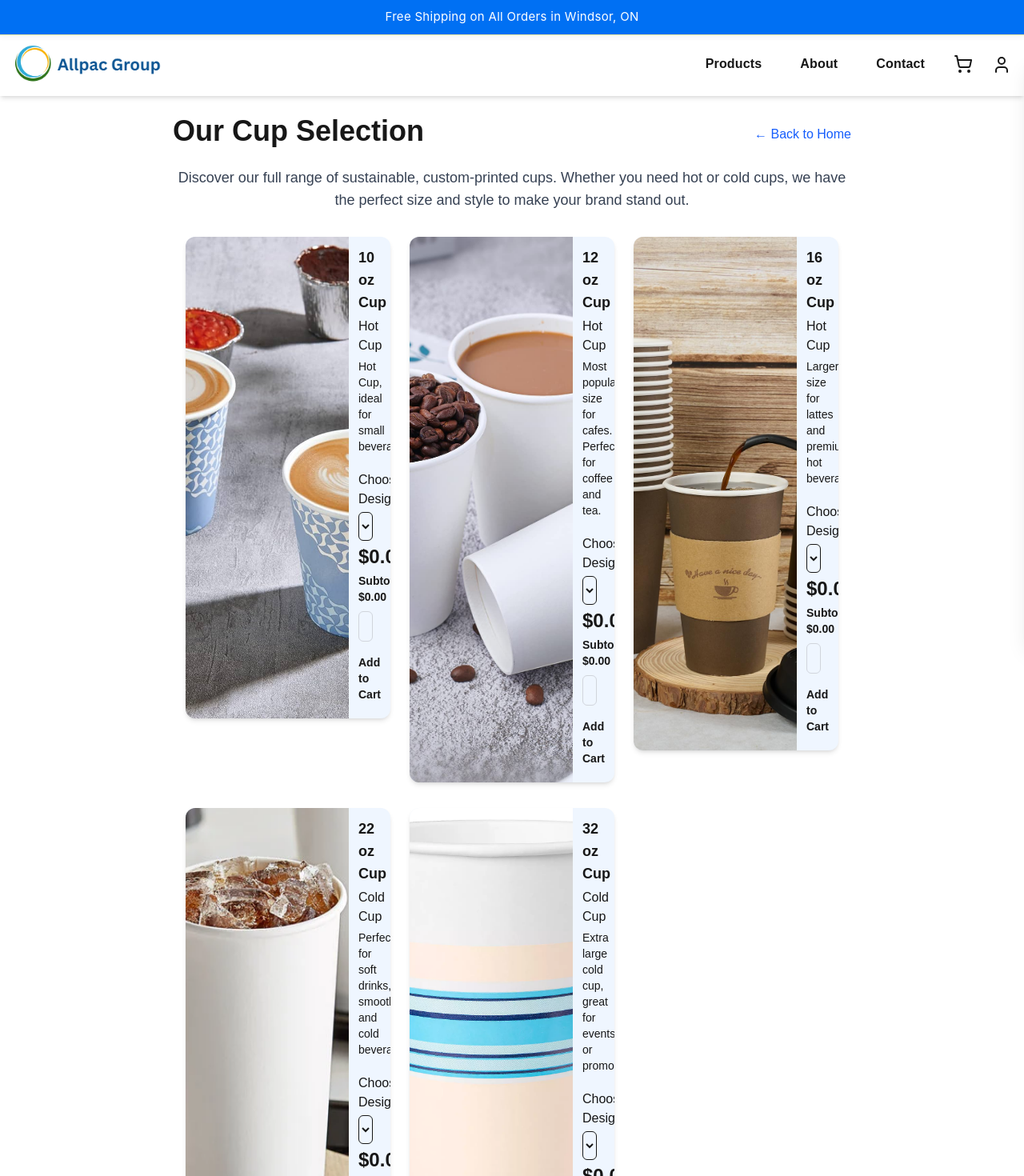
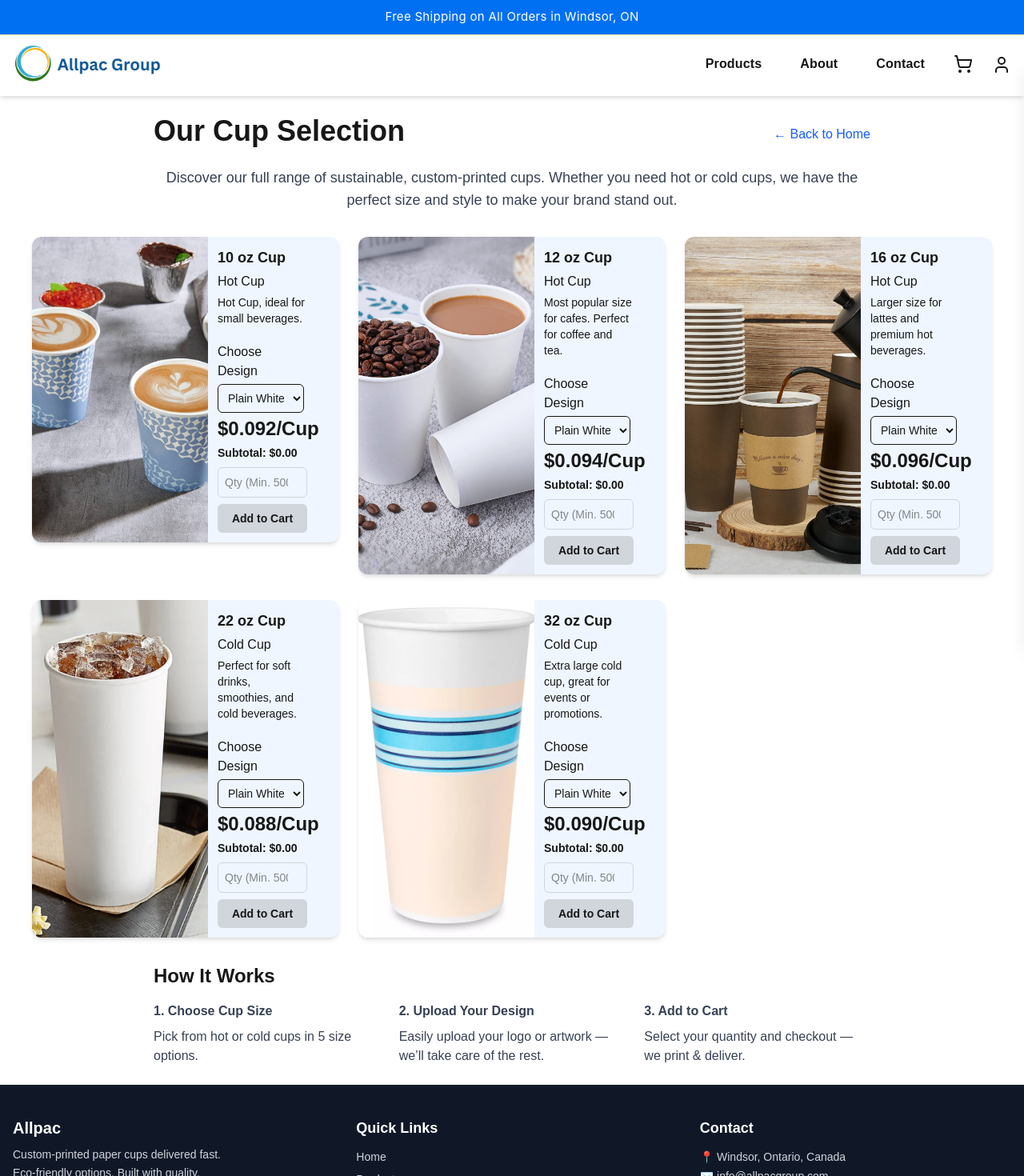
Before and after one commit to Emadedin1/allpacstore, a Next.js app: page /products in a window 1280 px wide. Shown: the top 1470 px of the page at 80% size. Built offline with nearby package versions, Linux system fonts and the light colour scheme.

Commit message:
Update page.jsx

```diff
--- a/src/app/products/page.jsx
+++ b/src/app/products/page.jsx
@@ -5,29 +5,29 @@ import Link from "next/link";
 
 export default function ProductsPage() {
   return (
-    <div className="p-6 max-w-4xl mx-auto space-y-8">
-      {/* Top row with Back to Home */}
-      <div className="flex justify-between items-center mb-4">
+    <div className="p-6 space-y-8">
+      {/* Heading Row */}
+      <div className="max-w-4xl mx-auto flex justify-between items-center mb-4">
         <h1 className="text-4xl font-bold mb-2">Our Cup Selection</h1>
         <Link href="/" className="text-blue-600 hover:underline whitespace-nowrap">
           &larr; Back to Home
         </Link>
       </div>
 
-      {/* Hero / Intro */}
-      <section className="text-center mb-8">
+      {/* Intro Paragraph */}
+      <section className="max-w-4xl mx-auto text-center mb-8">
         <p className="text-lg text-gray-700">
           Discover our full range of sustainable, custom-printed cups. Whether you need hot or cold cups, we have the perfect size and style to make your brand stand out.
         </p>
       </section>
 
-      {/* Product Grid */}
-      <section id="product-sections">
+      {/* Product Grid - use a wide container */}
+      <section id="product-sections" className="max-w-7xl mx-auto">
         <ProductSections />
       </section>
 
-      {/* How It Works */}
-      <section>
+      {/* How It Works - matches About style */}
+      <section className="max-w-4xl mx-auto">
         <h2 className="text-2xl font-semibold mb-4">How It Works</h2>
         <div className="grid md:grid-cols-3 gap-6 text-gray-700">
           {/* Step 1 */}
```
